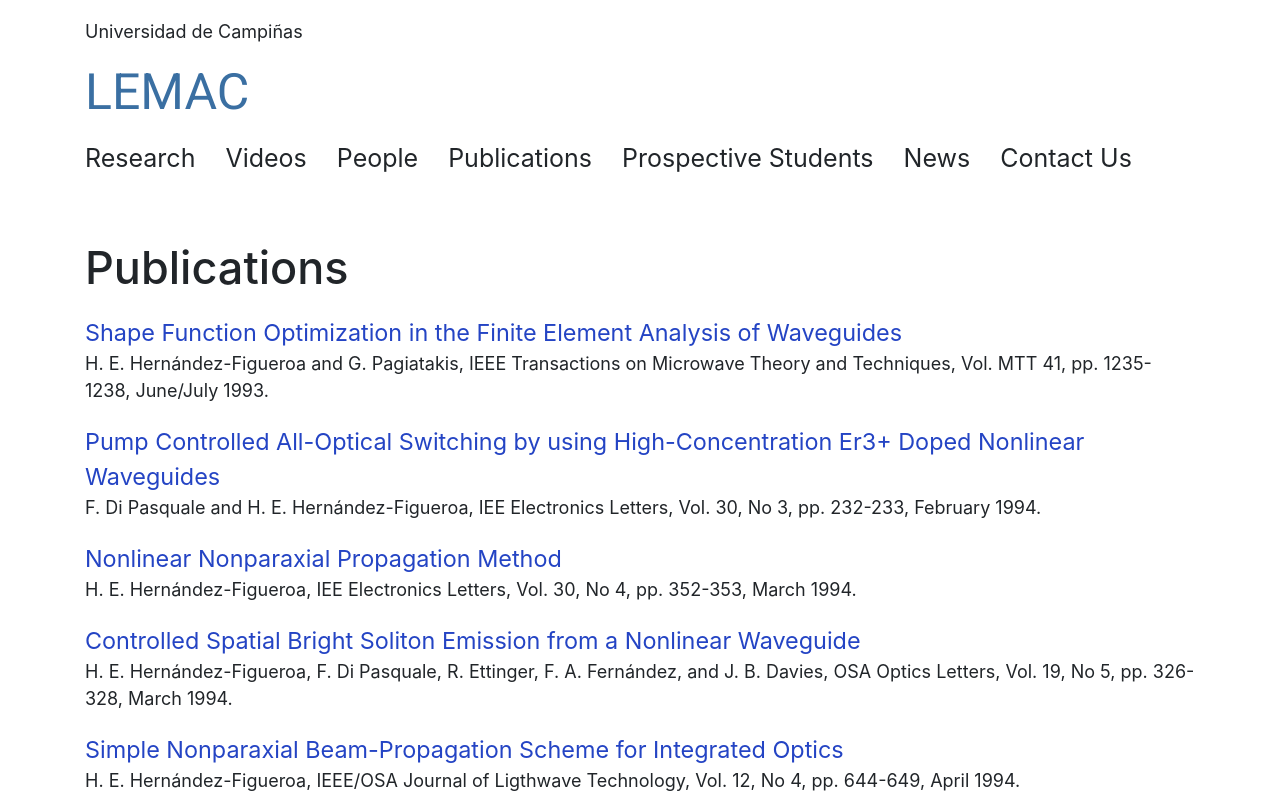
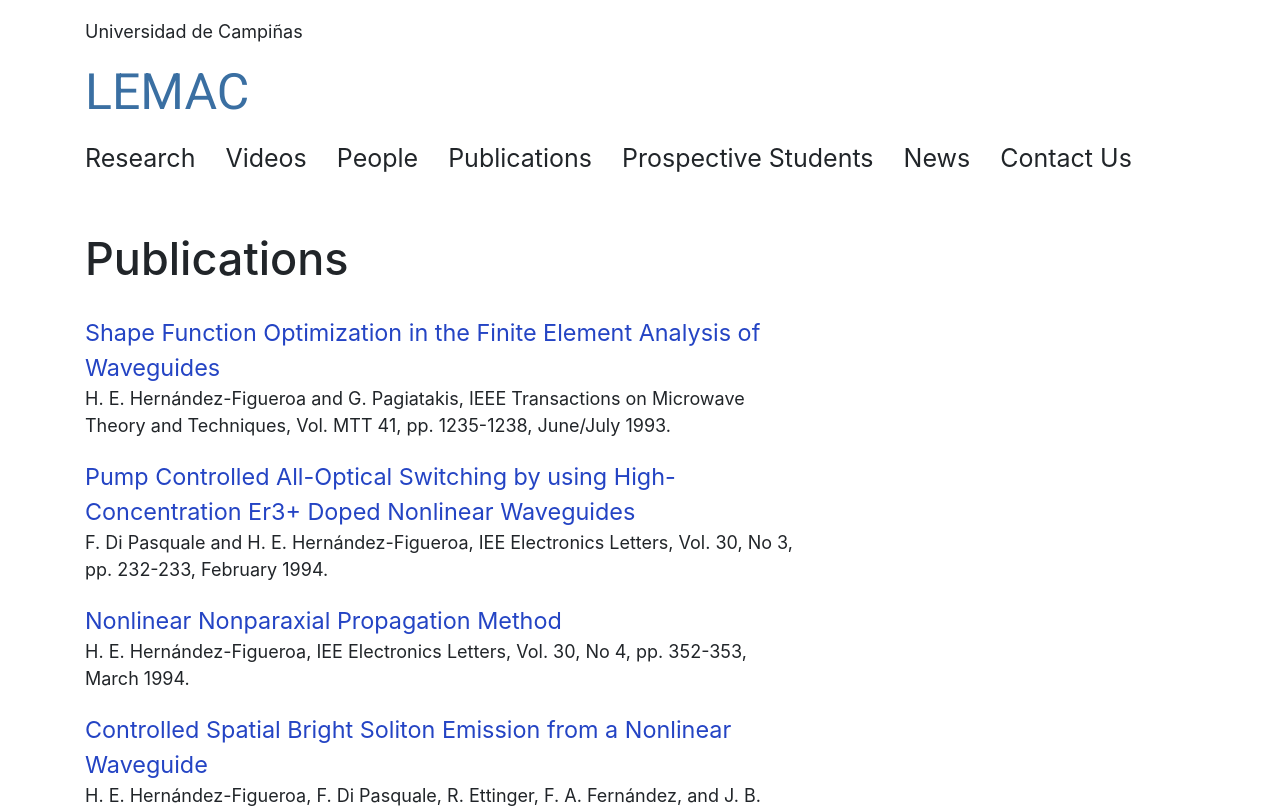
Before and after one commit to luisejv/lab-unicamp, a Next.js app: page /publications in a window 1280 px wide. Shown: the top 808 px of the page. Built offline with nearby package versions, Linux system fonts and the light colour scheme.

Commit message:
changing publications

```diff
--- a/components/PublicationItem.js
+++ b/components/PublicationItem.js
@@ -1,9 +1,10 @@
-import React from 'react';
-import Styles from '../styles/Publication.module.css';
+import React from "react";
+import { Row } from "react-bootstrap";
+import Styles from "../styles/Publication.module.css";
 
 const PublicationItem = ({ title, cite, link }) => {
   return (
-    <section className={Styles.publication}>
+    <Row className={Styles.publication}>
       <a
         href={link}
         target="_blank"
@@ -13,7 +14,7 @@ const PublicationItem = ({ title, cite, link }) => {
         {title}
       </a>
       <div className={Styles.cite}>{cite}</div>
-    </section>
+    </Row>
   );
 };
 export default PublicationItem;
--- a/pages/publications.js
+++ b/pages/publications.js
@@ -1,6 +1,6 @@
 import React from "react";
 import Head from "next/head";
-import { Container } from "react-bootstrap";
+import { Col, Container, Row } from "react-bootstrap";
 import { Info } from "../info/publicationInfo";
 import PublicationItem from "../components/PublicationItem";
 const Publications = () => {
@@ -11,9 +11,11 @@ const Publications = () => {
         <meta name="description" content="Unicamp Lab" />
         <link rel="icon" href="/favicon.ico" />
       </Head>
-      <Container className="py-5">
+      <Container className="my-5">
         <h1>Publications</h1>
-        <section style={{ marginBottom: "60px" }}>
+        <Container style={{ marginBottom: "60px" }}>
+          <Row>
+            <Col md={8}>
               {Info.map((publi, idx) => (
                 <PublicationItem
                   key={idx}
@@ -22,7 +24,9 @@ const Publications = () => {
                   link={publi.link}
                 />
               ))}
-        </section>
+            </Col>
+          </Row>
+        </Container>
       </Container>
     </>
   );
--- a/styles/Publication.module.css
+++ b/styles/Publication.module.css
@@ -1,6 +1,6 @@
 .publication {
   width: 100%;
-  height: 100%;
+  /* height: 100%; */
   display: flex;
   flex-direction: column;
   justify-content: center;
```
Lines whose indentation alone changed are shown as unchanged.
